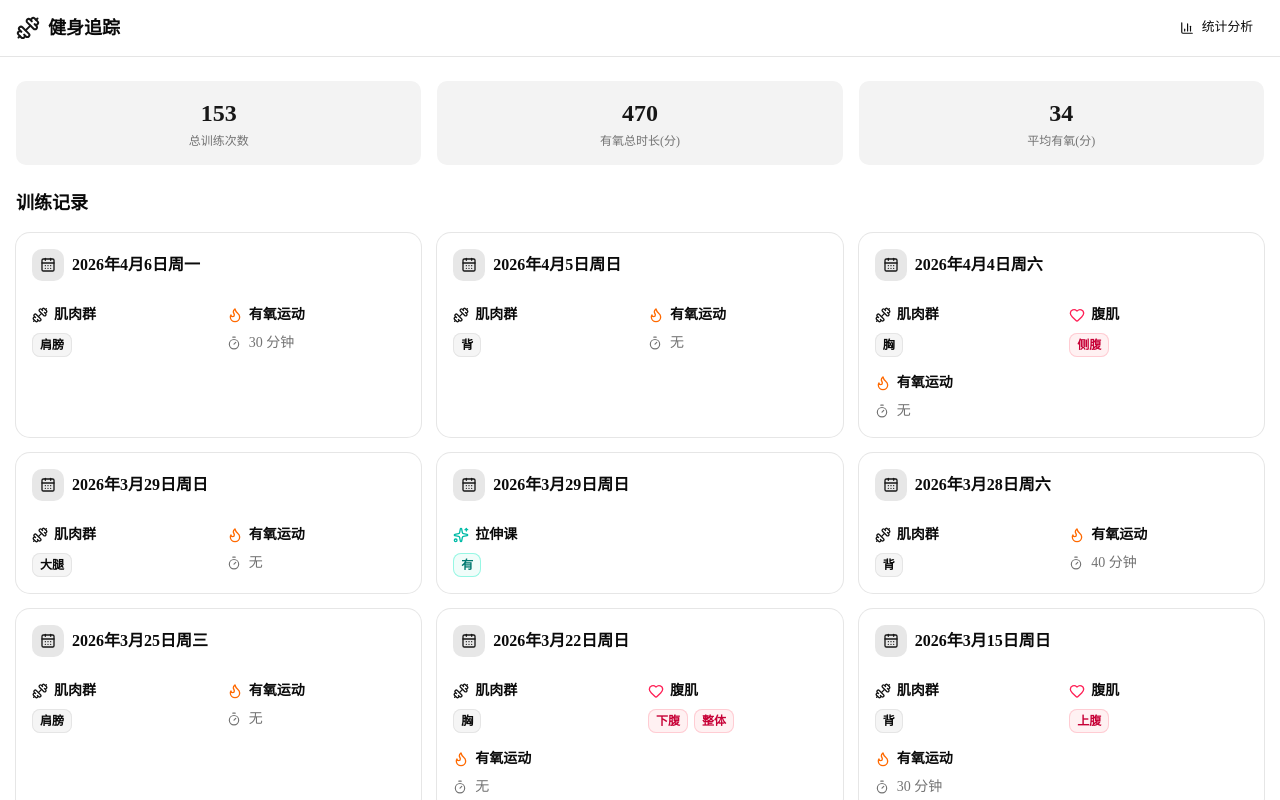
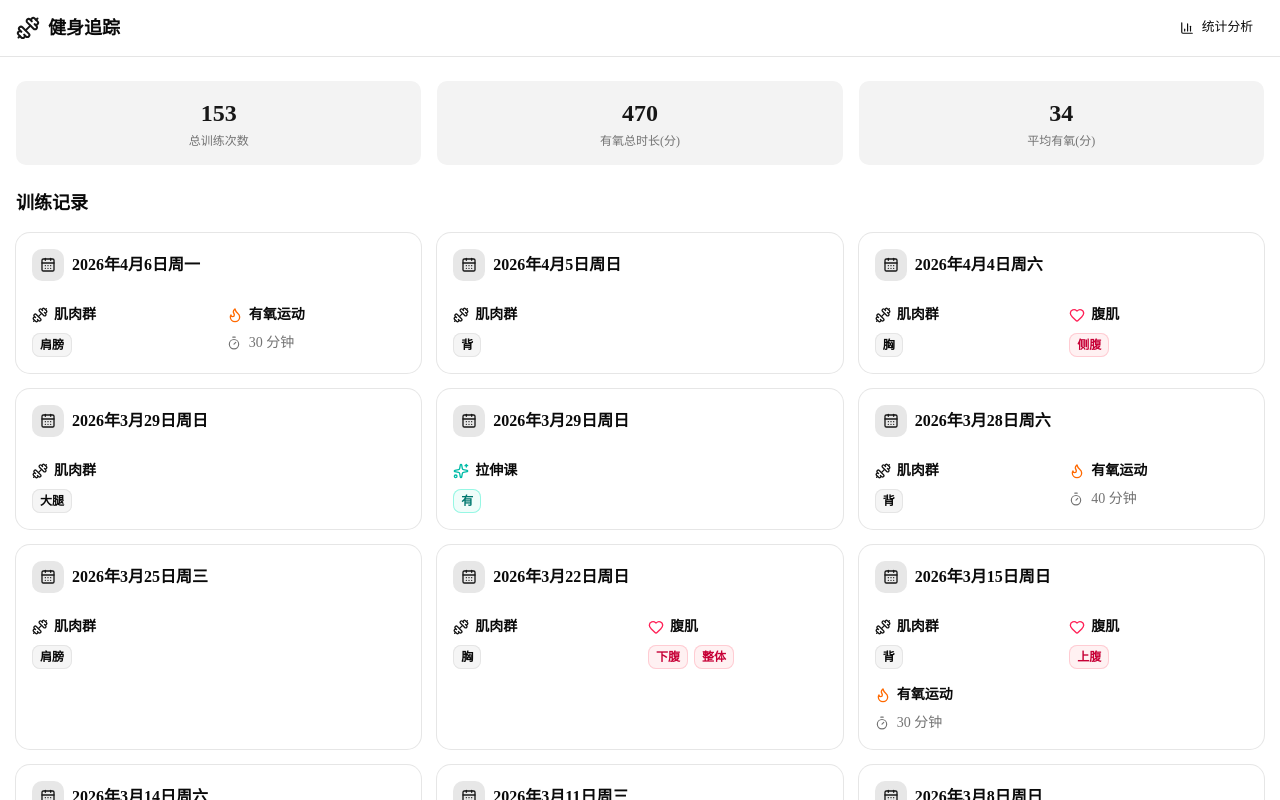
Before and after one commit to jonathanlin768/fitness-tracker, a Next.js app in the folder web/: page / in a window 1280 px wide. Shown: the top 800 px of the page. Built offline with nearby package versions, Linux system fonts and the light colour scheme.

Commit message:
Hide cardio section when no cardio data

```diff
--- a/web/src/components/WorkoutCard.tsx
+++ b/web/src/components/WorkoutCard.tsx
@@ -73,8 +73,8 @@ export function WorkoutCard({ workout }: WorkoutCardProps) {
           </div>
         )}
 
-        {/* Cardio Section - hidden when relax is true */}
-        {!workout.relax && (
+        {/* Cardio Section - only show when has cardio */}
+        {workout.cardio && workout.cardio > 0 && (
           <div className="flex flex-col gap-2">
             <div className="flex items-center gap-1.5">
               <Flame className="h-4 w-4 text-orange-500" />
@@ -83,7 +83,7 @@ export function WorkoutCard({ workout }: WorkoutCardProps) {
             <div className="flex items-center gap-2">
               <Timer className="h-3.5 w-3.5 text-muted-foreground" />
               <span className="text-sm text-muted-foreground">
-                {workout.cardio > 0 ? `${workout.cardio} 分钟` : "无"}
+                {workout.cardio} 分钟
               </span>
             </div>
           </div>
```
